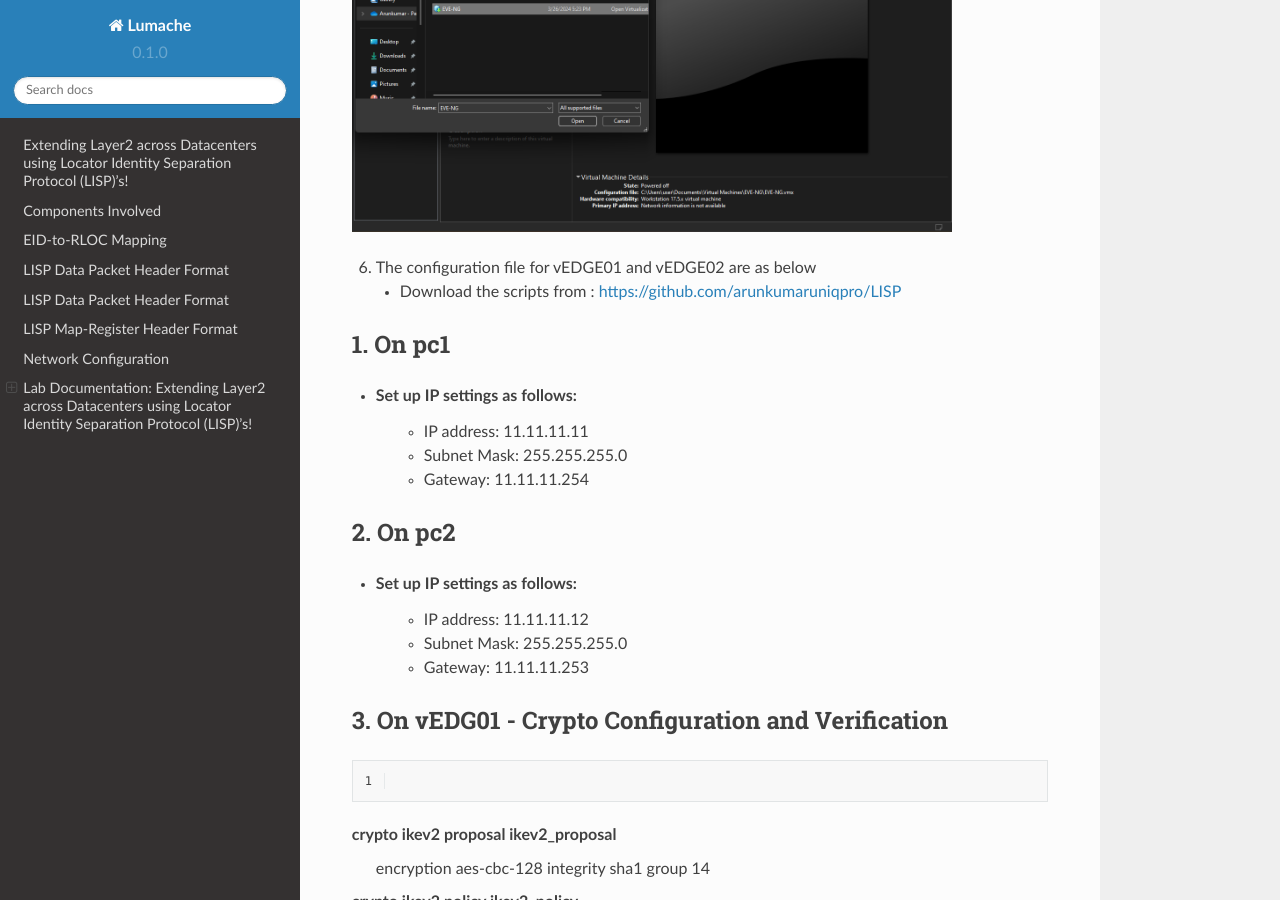
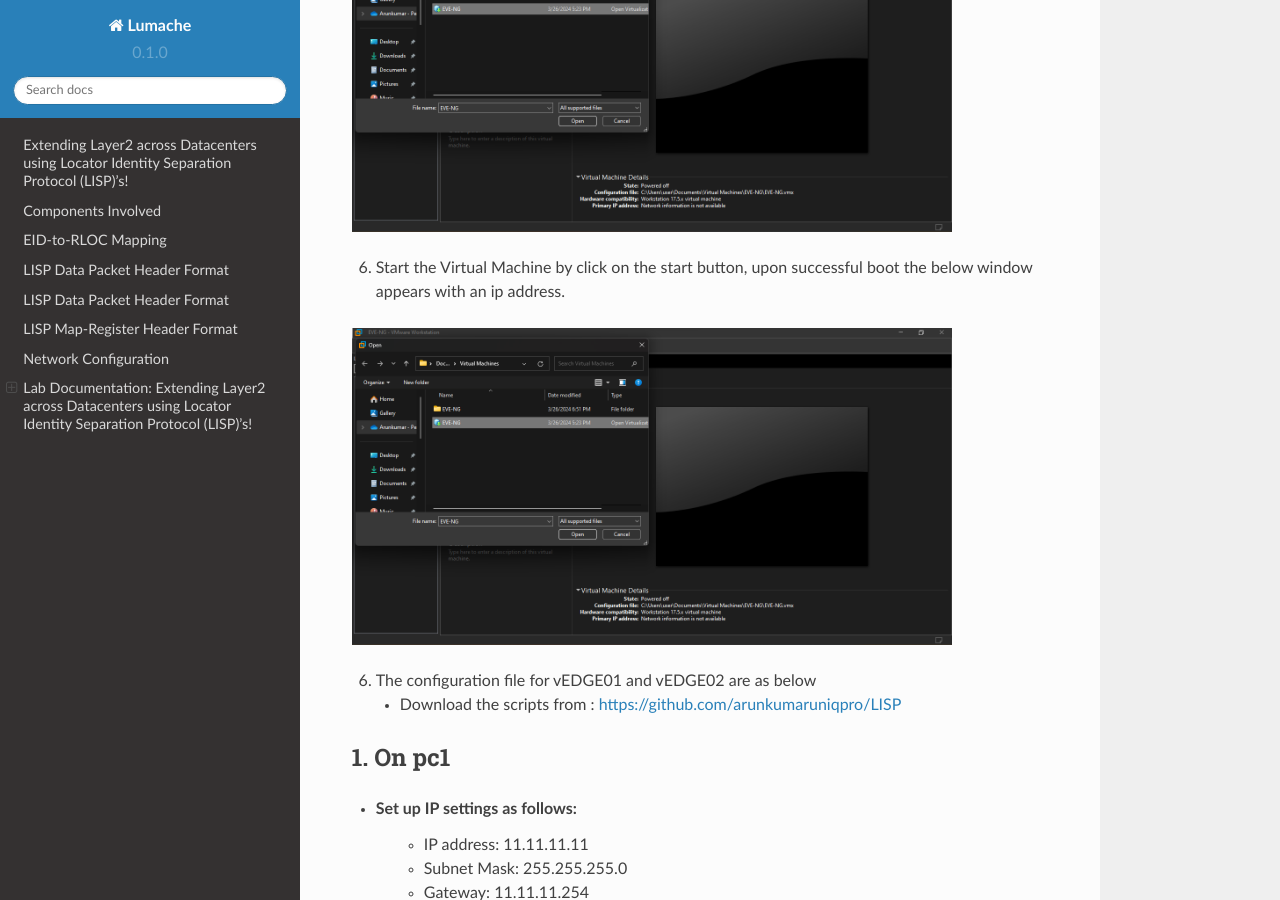
Before and after one commit to arunkumaruniqpro/c8000v_LISP_L2_Extension, a Sphinx documentation site: the page built from docs/source/index.rst, in a window 1280 px wide and 900 px high, scrolled down 7472 px. Built offline with Sphinx 7.4.7 and the Read the Docs theme 2.0.0, drawn with Linux system fonts in a browser that asks for light colours.

Commit message:
Update index.rst

```diff
--- a/docs/source/index.rst
+++ b/docs/source/index.rst
@@ -77,9 +77,6 @@ a route with a Null0 next-hop
 
 
 4)If the action is to forward, then the packet is encapsulated and a destination address lookup is performed on the destination/remoteRLOC, and once the output interface is known, the source RLOC is filled in.
-
-
-
 
 
 LISP Data Packet Header Format
@@ -209,6 +206,11 @@ Lab Setup:
   :width: 600
   :alt: Alternative text
 
+6. Start the Virtual Machine by click on the start button, upon successful boot the below window appears with an ip address.
+
+.. image:: screen3.png
+  :width: 600
+  :alt: Alternative text
 
 6. The configuration file for vEDGE01 and vEDGE02 are as below
 
```
